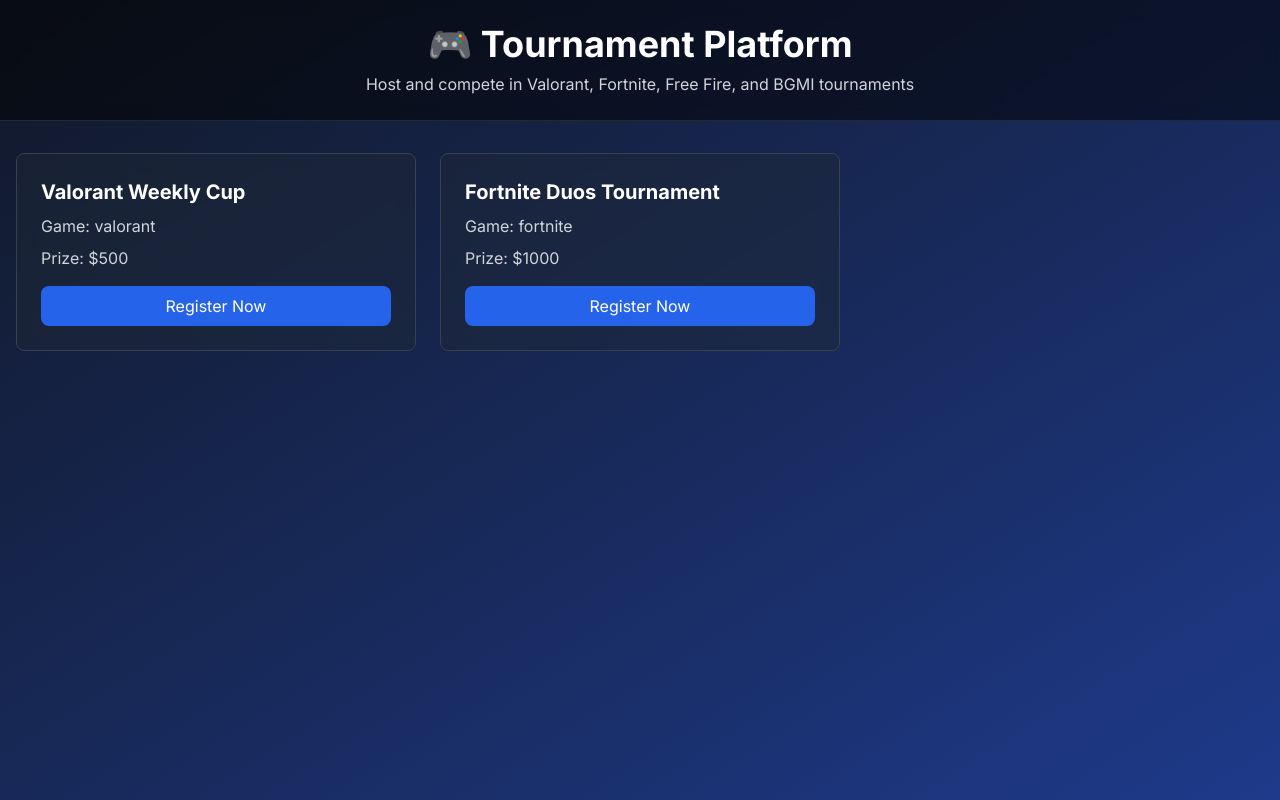
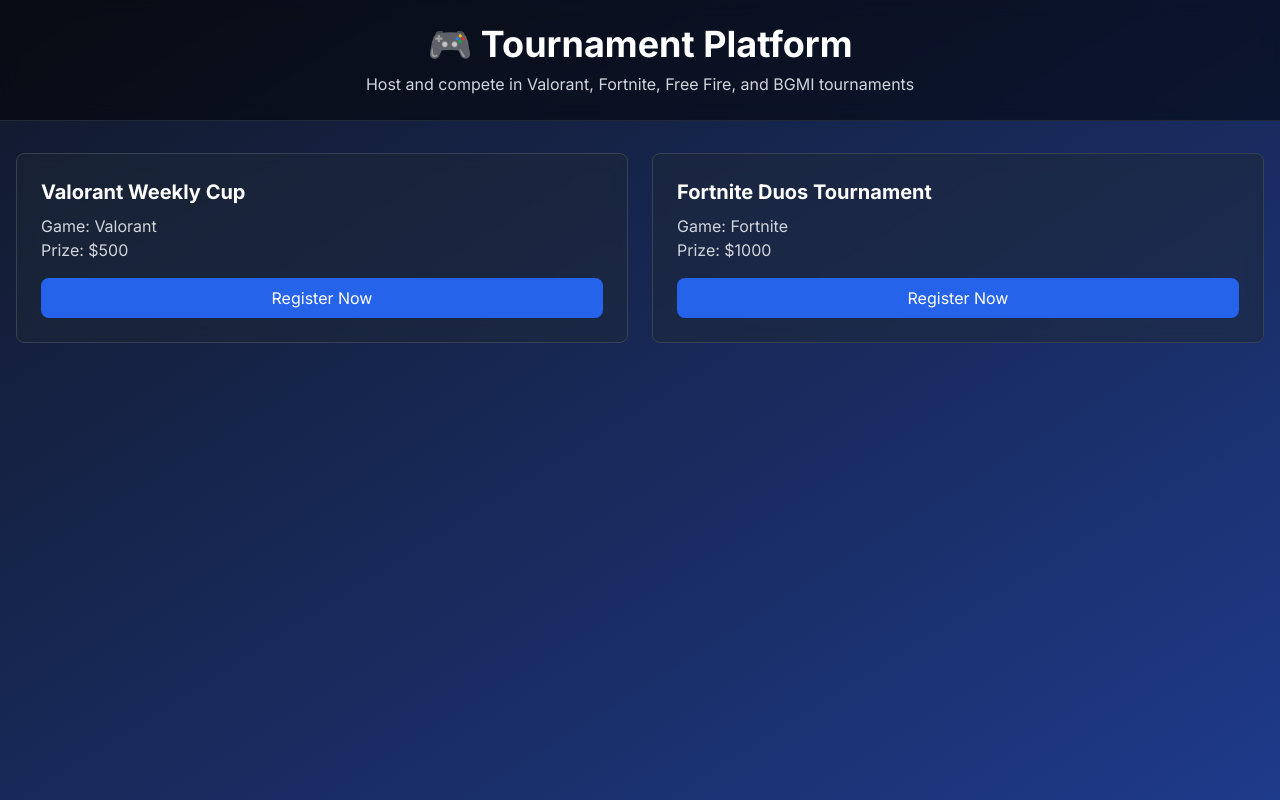
Before and after one commit to jatin1808-web/Tournament-platform, a Next.js app: page / in a window 1280 px wide. Built offline with nearby package versions, Linux system fonts and the light colour scheme.

Commit message:
Update page.tsx

```diff
--- a/app/page.tsx
+++ b/app/page.tsx
@@ -3,32 +3,24 @@
 import { useState } from 'react'
 
 export default function Home() {
-  const [activeTab, setActiveTab] = useState('all')
-  const [user, setUser] = useState(null)
-  const [showAuth, setShowAuth] = useState(false)
-
-  const tournaments = [
+  const [tournaments] = useState([
     {
       id: 1,
       name: 'Valorant Weekly Cup',
-      game: 'valorant',
+      game: 'Valorant',
       teams: 8,
       prize: '$500',
-      date: '2024-01-15',
-      status: 'registration',
-      image: '🎯'
+      date: '2024-01-15'
     },
     {
       id: 2,
       name: 'Fortnite Duos Tournament',
-      game: 'fortnite',
+      game: 'Fortnite',
       teams: 16,
       prize: '$1000',
-      date: '2024-01-20',
-      status: 'registration',
-      image: '🏹'
+      date: '2024-01-20'
     }
-  ]
+  ])
 
   return (
     <div className="min-h-screen bg-gradient-to-br from-gray-900 to-blue-900">
@@ -44,13 +36,13 @@
       </header>
 
       <main className="container mx-auto px-4 py-8">
-        <div className="grid grid-cols-1 md:grid-cols-2 lg:grid-cols-3 gap-6">
+        <div className="grid grid-cols-1 md:grid-cols-2 gap-6">
           {tournaments.map(tournament => (
             <div key={tournament.id} className="bg-gray-800/50 backdrop-blur rounded-lg p-6 border border-gray-700">
               <h3 className="text-xl font-bold text-white mb-2">{tournament.name}</h3>
-              <p className="text-gray-300 mb-2">Game: {tournament.game}</p>
-              <p className="text-gray-300 mb-4">Prize: {tournament.prize}</p>
-              <button className="w-full bg-blue-600 text-white py-2 rounded-lg">
+              <p className="text-gray-300">Game: {tournament.game}</p>
+              <p className="text-gray-300">Prize: {tournament.prize}</p>
+              <button className="w-full bg-blue-600 text-white py-2 rounded-lg mt-4">
                 Register Now
               </button>
             </div>
```
